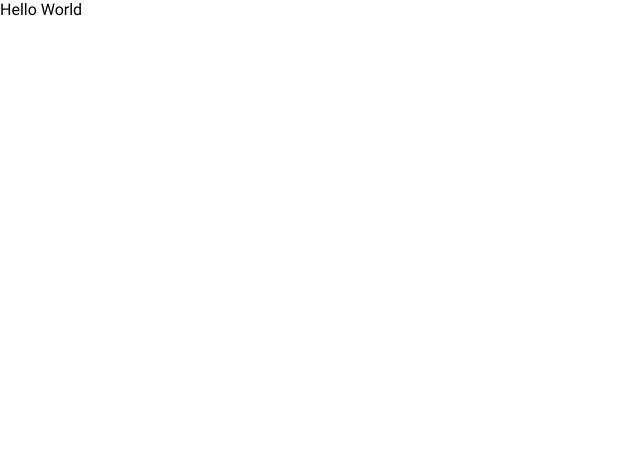
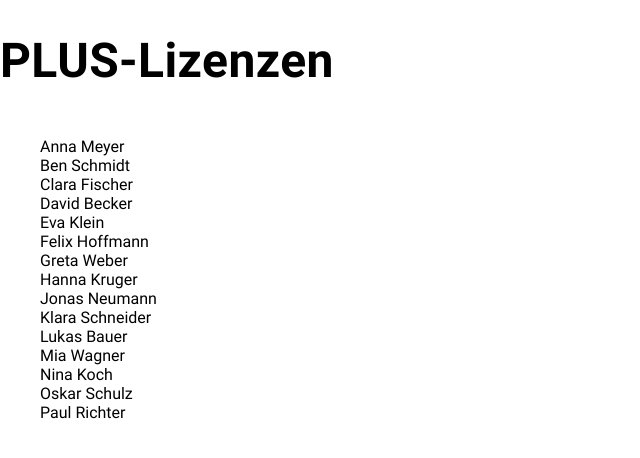
Before and after one commit to claraw-19/plus, a Next.js app: page / in a window 1280 px wide. Shown: the top 458 px of the page, without its empty margins (0-640 px from the left). Built offline with nearby package versions, Linux system fonts and the light colour scheme.

Commit message:
map over users to get list with names

```diff
--- a/pages/index.tsx
+++ b/pages/index.tsx
@@ -1,3 +1,17 @@
+import users from "../constants/dummyData.json";
+
 export default function Plus() {
-  return "Hello World";
+  console.log("users: ", users);
+  return (
+    <>
+      <h1>PLUS-Lizenzen</h1>
+      <ul>
+        {users.map((user) => (
+          <li key={user.id}>
+            {user.firstName} {user.lastName}
+          </li>
+        ))}
+      </ul>
+    </>
+  );
 }
```
